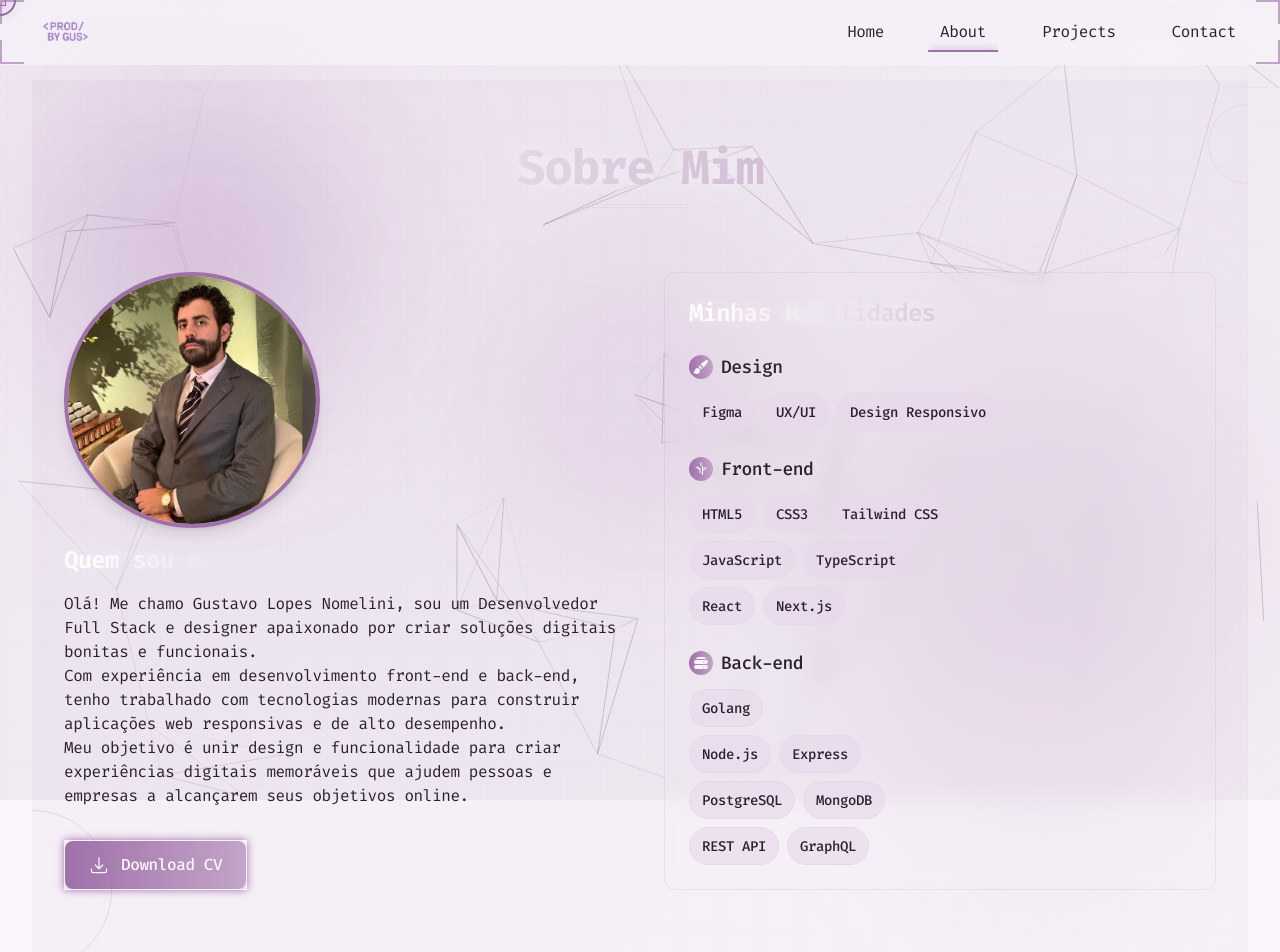
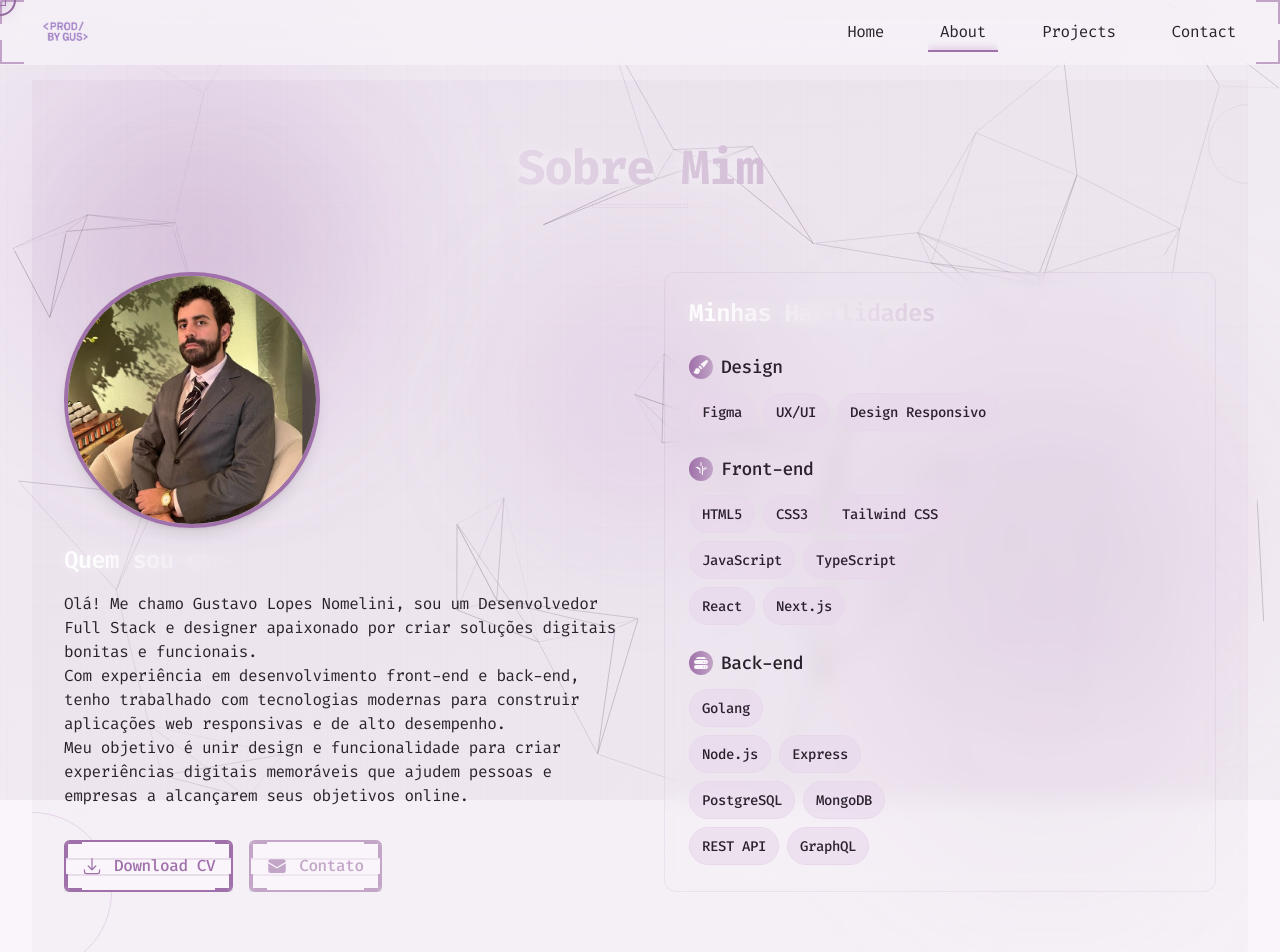
Before and after one commit to gustavo-nomelini/portfolio-prodbygus, a Next.js app: page /about in a window 1280 px wide. Shown: the top 952 px of the page. Built offline with nearby package versions, Linux system fonts and the light colour scheme; a web font is replaced by a local one.

Commit message:
feat: add contact button with cyberpunk effects and hover animations to About section, enhancing user interaction and visual appeal

```diff
--- a/src/components/sections/About.tsx
+++ b/src/components/sections/About.tsx
@@ -1,6 +1,7 @@
 'use client';
 import { motion } from 'framer-motion';
 import Image from 'next/image';
+import Link from 'next/link';
 import { useState } from 'react';
 
 const About = () => {
@@ -8,6 +9,8 @@ const About = () => {
   const [focusedSkill, setFocusedSkill] = useState<string | null>(null);
   // Estado para controlar o hover do botão de download
   const [isDownloadHovered, setIsDownloadHovered] = useState(false);
+  // Estado para controlar o hover do botão de contato
+  const [isContactHovered, setIsContactHovered] = useState(false);
 
   // Função para destacar uma habilidade
   const highlightSkill = (skill: string) => {
@@ -179,35 +182,48 @@ const About = () => {
                 alcançarem seus objetivos online.
               </motion.p>
 
-              {/* Botão de Download do CV */}
+              {/* Botões - Download CV e Contato */}
               <motion.div
-                className="mt-8 flex justify-center md:justify-start"
+                className="mt-8 flex flex-row justify-center md:justify-start gap-4 w-full"
                 initial={{ opacity: 0, y: 20 }}
                 animate={{ opacity: 1, y: 0 }}
                 transition={{ delay: 0.8 }}
               >
+                {/* Botão de Download CV - Versão Cyberpunk */}
                 <a
                   href="/CV_Gustavo_Lopes_Nomelini.pdf"
                   download
-                  className="relative group overflow-hidden cyberpunk-btn"
+                  className="relative group overflow-hidden flex-1 md:flex-none"
                   onMouseEnter={() => setIsDownloadHovered(true)}
                   onMouseLeave={() => setIsDownloadHovered(false)}
                 >
                   <div
                     className={`
-                    flex items-center gap-3 px-6 py-3 rounded-lg
-                    bg-gradient-to-r from-[var(--color1)] to-[var(--color3)]
-                    text-[var(--background)] font-medium
+                    relative z-10 flex items-center justify-center gap-3 px-4 py-3
+                    rounded-md border-2 border-[var(--color1)]
+                    bg-[var(--background)]
+                    text-[var(--color1)] font-medium w-full
                     transform transition-all duration-300
-                    ${isDownloadHovered ? 'scale-105 shadow-lg' : 'shadow-md'}
+                    ${isDownloadHovered ? 'scale-105 shadow-[0_0_15px_rgba(var(--color1-rgb),0.6)]' : 'shadow-md'}
+                    before:content-[''] before:absolute before:left-0 before:top-0 before:w-full before:h-full
+                    before:bg-gradient-to-r before:from-[var(--color1)] before:to-[var(--color3)]
+                    before:opacity-0 before:transition-opacity before:duration-300
+                    hover:before:opacity-100 hover:text-[var(--background)]
+                    overflow-hidden
                   `}
                   >
+                    {/* Cantos cyberpunk */}
+                    <span className="absolute top-0 left-0 w-4 h-4 border-t-2 border-l-2 border-[var(--color1)]"></span>
+                    <span className="absolute top-0 right-0 w-4 h-4 border-t-2 border-r-2 border-[var(--color1)]"></span>
+                    <span className="absolute bottom-0 left-0 w-4 h-4 border-b-2 border-l-2 border-[var(--color1)]"></span>
+                    <span className="absolute bottom-0 right-0 w-4 h-4 border-b-2 border-r-2 border-[var(--color1)]"></span>
+
                     {/* Ícone de Download */}
                     <svg
                       xmlns="http://www.w3.org/2000/svg"
                       viewBox="0 0 24 24"
                       fill="currentColor"
-                      className={`w-5 h-5 transition-transform duration-500 ${isDownloadHovered ? 'animate-bounce' : ''}`}
+                      className={`w-5 h-5 relative z-10 transition-transform duration-500 ${isDownloadHovered ? 'animate-bounce' : ''}`}
                     >
                       <path
                         fillRule="evenodd"
@@ -216,18 +232,82 @@ const About = () => {
                       />
                     </svg>
                     <span className="relative z-10">Download CV</span>
+
+                    {/* Efeito de glitch digital */}
+                    <div className="absolute inset-0 opacity-20">
+                      <div className="absolute top-1/3 left-0 h-0.5 w-full bg-[var(--color1)] animate-pulse"></div>
+                      <div className="absolute top-2/3 left-0 h-0.5 w-full bg-[var(--color1)] animate-pulse delay-75"></div>
+                    </div>
+
+                    {/* Efeito de scan */}
+                    <div
+                      className={`
+                      absolute inset-0 -translate-x-full
+                      bg-gradient-to-r from-transparent via-white/30 to-transparent
+                      transform transition-transform duration-1000
+                      ${isDownloadHovered ? 'translate-x-full' : '-translate-x-full'}
+                    `}
+                    ></div>
                   </div>
+                </a>
 
-                  {/* Efeito de brilho */}
+                {/* Botão de Contato */}
+                <Link
+                  href="/contact"
+                  className="relative group overflow-hidden flex-1 md:flex-none"
+                  onMouseEnter={() => setIsContactHovered(true)}
+                  onMouseLeave={() => setIsContactHovered(false)}
+                >
                   <div
                     className={`
-                    absolute inset-0 -translate-x-full
-                    bg-gradient-to-r from-transparent via-white/20 to-transparent
-                    transform transition-transform duration-1000
-                    ${isDownloadHovered ? 'translate-x-full' : '-translate-x-full'}
+                    relative z-10 flex items-center justify-center gap-3 px-4 py-3
+                    rounded-md border-2 border-[var(--color3)]
+                    bg-[var(--background)]
+                    text-[var(--color3)] font-medium w-full
+                    transform transition-all duration-300
+                    ${isContactHovered ? 'scale-105 shadow-[0_0_15px_rgba(var(--color3-rgb),0.6)]' : 'shadow-md'}
+                    before:content-[''] before:absolute before:left-0 before:top-0 before:w-full before:h-full
+                    before:bg-gradient-to-r before:from-[var(--color3)] before:to-[var(--color1)]
+                    before:opacity-0 before:transition-opacity before:duration-300
+                    hover:before:opacity-100 hover:text-[var(--background)]
+                    overflow-hidden
                   `}
-                  ></div>
-                </a>
+                  >
+                    {/* Cantos cyberpunk */}
+                    <span className="absolute top-0 left-0 w-4 h-4 border-t-2 border-l-2 border-[var(--color3)]"></span>
+                    <span className="absolute top-0 right-0 w-4 h-4 border-t-2 border-r-2 border-[var(--color3)]"></span>
+                    <span className="absolute bottom-0 left-0 w-4 h-4 border-b-2 border-l-2 border-[var(--color3)]"></span>
+                    <span className="absolute bottom-0 right-0 w-4 h-4 border-b-2 border-r-2 border-[var(--color3)]"></span>
+
+                    {/* Ícone de Email */}
+                    <svg
+                      xmlns="http://www.w3.org/2000/svg"
+                      viewBox="0 0 24 24"
+                      fill="currentColor"
+                      className={`w-5 h-5 relative z-10 transition-transform duration-500 ${isContactHovered ? 'rotate-12' : ''}`}
+                    >
+                      <path d="M1.5 8.67v8.58a3 3 0 003 3h15a3 3 0 003-3V8.67l-8.928 5.493a3 3 0 01-3.144 0L1.5 8.67z" />
+                      <path d="M22.5 6.908V6.75a3 3 0 00-3-3h-15a3 3 0 00-3 3v.158l9.714 5.978a1.5 1.5 0 001.572 0L22.5 6.908z" />
+                    </svg>
+                    <span className="relative z-10">Contato</span>
+
+                    {/* Efeito de glitch digital */}
+                    <div className="absolute inset-0 opacity-20">
+                      <div className="absolute top-1/3 left-0 h-0.5 w-full bg-[var(--color3)] animate-pulse"></div>
+                      <div className="absolute top-2/3 left-0 h-0.5 w-full bg-[var(--color3)] animate-pulse delay-150"></div>
+                    </div>
+
+                    {/* Efeito de scan */}
+                    <div
+                      className={`
+                      absolute inset-0 -translate-x-full
+                      bg-gradient-to-r from-transparent via-white/30 to-transparent
+                      transform transition-transform duration-1000
+                      ${isContactHovered ? 'translate-x-full' : '-translate-x-full'}
+                    `}
+                    ></div>
+                  </div>
+                </Link>
               </motion.div>
             </div>
           </motion.div>
```
